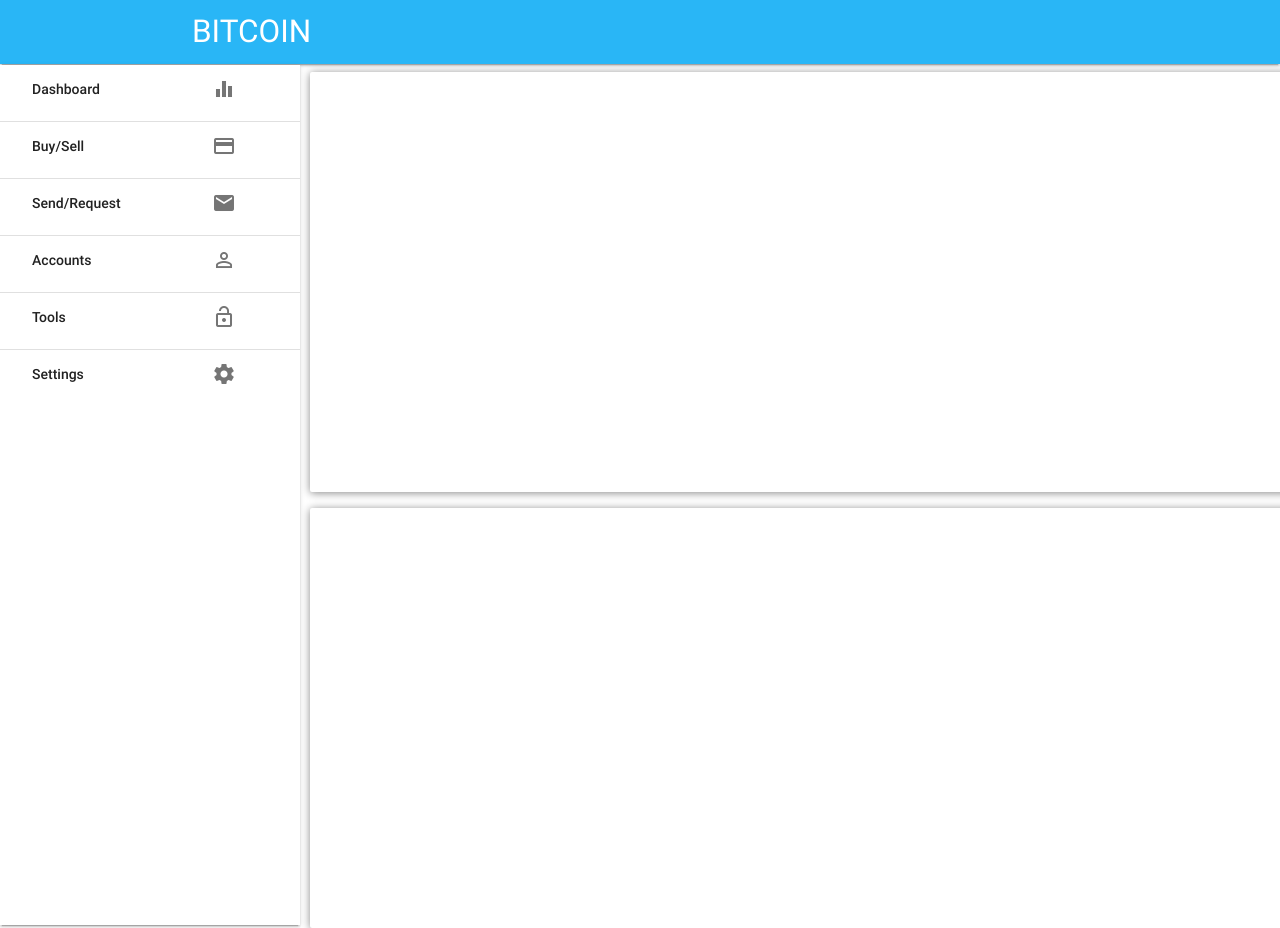
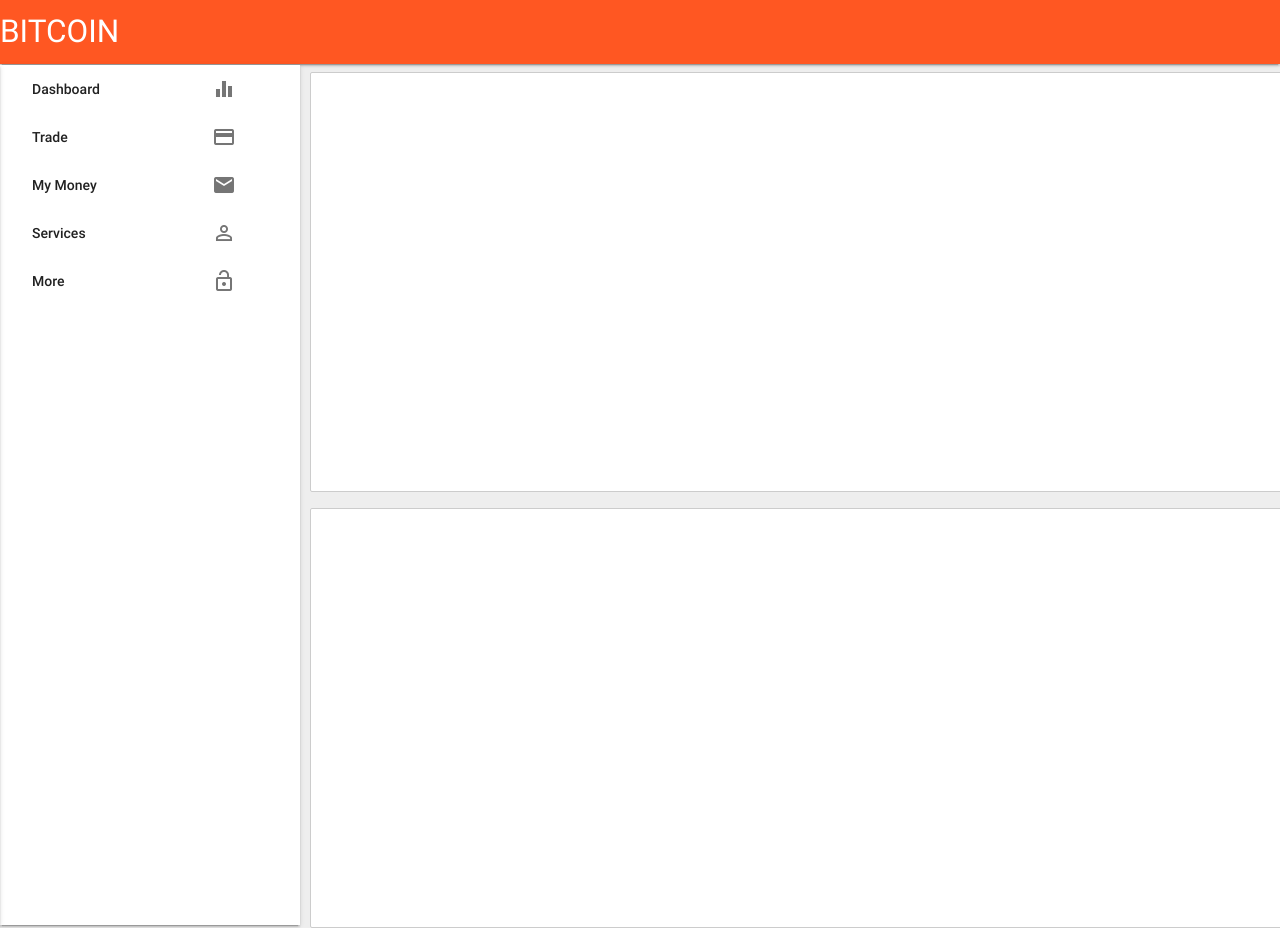
Before and after one commit to szohaib/WebDashMaterial, a website: page public_html/trading.html in a window 1280 px wide. Shown: the top 928 px of the page. Drawn offline with nearby package versions, Linux system fonts and the light colour scheme.

Commit message:
Kirrak Dashboard and Trading Page

```diff
--- a/public_html/trading.html
+++ b/public_html/trading.html
@@ -24,7 +24,8 @@
      left: 310px;
      height: 420px;
      width: 1030px;
-            box-shadow: 0px 1px 8px 0px #888;
+     box-shadow: none;
+     border: solid 0.5px #cccccc;
 
  }
  .c2{
@@ -33,7 +34,9 @@
      left: 310px;
      height: 420px;
      width: 1030px;
-            box-shadow: 0px 1px 8px 0px #888;
+     box-shadow: none;
+     border: solid 0.5px #cccccc;
+
 
  }
  .c3{
@@ -42,7 +45,9 @@
      left: 310px;
      height: 420px;
      width: 1030px;
-            box-shadow: 0px 1px 8px 0px #888;
+     box-shadow: none;
+     border: solid 0.5px #cccccc;
+
 
  }
  .c4{
@@ -51,7 +56,8 @@
      left: 310px;
      height: 420px;
      width: 1030px;
-            box-shadow: 0px 1px 8px 0px #888;
+     box-shadow: none;
+      border: solid 0.5px #cccccc;
 
  }
 
@@ -61,7 +67,8 @@
      left: 310px;
      height: 420px;
      width: 1030px;
-            box-shadow: 0px 1px 8px 0px #888;
+     box-shadow: none;
+     border: solid 0.5px #cccccc;
 
  }
  .c6{
@@ -70,7 +77,8 @@
      left: 310px;
      height: 420px;
      width: 1030px;
-            box-shadow: 0px 1px 8px 0px #888;
+     box-shadow: none;
+     border: solid 0.5px #cccccc;
 
  }
 
@@ -80,7 +88,8 @@
      left: 310px;
      height: 420px;
      width: 1030px;
-            box-shadow: 0px 1px 8px 0px #888;
+     box-shadow: none;
+     border: solid 0.5px #cccccc;
 
  }
  .c8{
@@ -89,46 +98,71 @@
      left: 310px;
      height: 420px;
      width: 1030px;
-            box-shadow: 0px 1px 8px 0px #888;
+     box-shadow: none;
+     border: solid 0.5px #cccccc;
 
  }
-          }
+
   .side-nav{
             position: fixed;
             top: 65px;
 
         }
+          }
+
     </style>
-    <body>
-         <div class="navbar-fixed">
-  <nav class="light-blue lighten-1" role="navigation">
-    <div class="nav-wrapper container"><a id="logo-container" href="#" class="brand-logo">BITCOIN</a>
+    <body class="grey lighten-3">
+         <ul class="side-nav">
+             <li><a href="#!" class="waves-effect " >Dashboard<i class="material-icons right">equalizer</i></a></li>
 
-        <div>
-
-            <ul id="slide-out" class="side-nav fixed" >
+    <li><a href="#!" class="waves-effect">Trade<i class="material-icons right">payment</i></a></li>
 
 
-                <li><a href="#!" class="waves-effect">Dashboard<i class="material-icons right">equalizer</i></a></li>
-                <li><div class="divider"></div></li>
-    <li><a href="#!" class="waves-effect">Buy/Sell<i class="material-icons right">payment</i></a></li>
-    <li><div class="divider"></div></li>
+    <li><a class="waves-effect" href="#!">My Money<i class="material-icons right">email</i></a></li>
 
-    <li><a class="waves-effect" href="#!">Send/Request<i class="material-icons right">email</i></a></li>
-    <li><div class="divider"></div></li>
-    <li><a class="waves-effect" href="#!">Accounts<i class="material-icons right">perm_identity</i></a></li>
-    <li><div class="divider"></div></li>
-    <li><a class="waves-effect" href="#!">Tools<i class="material-icons right">lock_open</i></a></li>
-    <li><div class="divider"></div></li>
-    <li><a class="waves-effect" href="#!">Settings<i class="material-icons right">settings</i></a></li>
-  </ul>
+    <li><a class="waves-effect" href="#!">Services<i class="material-icons right">perm_identity</i></a></li>
+
+    <li><a class="waves-effect" href="#!">More<i class="material-icons right">lock_open</i></a></li>
   <a href="#" data-activates="slide-out" class="button-collapse"><i class="material-icons">menu</i></a>
 
 
+            </ul>
         </div>
     </div>
 </div>
+<div class="navbar-fixed">
+        <nav>
 
+    <div class="nav-wrapper deep-orange ">
+      <a href="#!" class="brand-logo">BITCOIN</a>
+      <a href="#" data-activates="mobile-demo" class="button-collapse"><i class="material-icons">menu</i></a>
+      <ul class="side-nav fixed">
+        <li><a href="#!" class="waves-effect " >Dashboard<i class="material-icons right">equalizer</i></a></li>
+
+    <li><a href="#!" class="waves-effect">Trade<i class="material-icons right">payment</i></a></li>
+
+
+    <li><a class="waves-effect" href="#!">My Money<i class="material-icons right">email</i></a></li>
+
+    <li><a class="waves-effect" href="#!">Services<i class="material-icons right">perm_identity</i></a></li>
+
+    <li><a class="waves-effect" href="#!">More<i class="material-icons right">lock_open</i></a></li>
+      </ul>
+      <ul class="side-nav" id="mobile-demo">
+       <li><a href="#!" class="waves-effect " >Dashboard<i class="material-icons right">equalizer</i></a></li>
+
+    <li><a href="#!" class="waves-effect">Trade<i class="material-icons right">payment</i></a></li>
+
+
+    <li><a class="waves-effect" href="#!">My Money<i class="material-icons right">email</i></a></li>
+
+    <li><a class="waves-effect" href="#!">Services<i class="material-icons right">perm_identity</i></a></li>
+
+    <li><a class="waves-effect" href="#!">More<i class="material-icons right">lock_open</i></a></li>
+      </ul>
+    </div>
+  </nav>
+</div>
 
         <div class="row">
             <div class="col l9 s12 m12">
```
Also changed, not shown: public_html/index.html (+2 -1 lines). Lines whose indentation alone changed are shown as unchanged.
